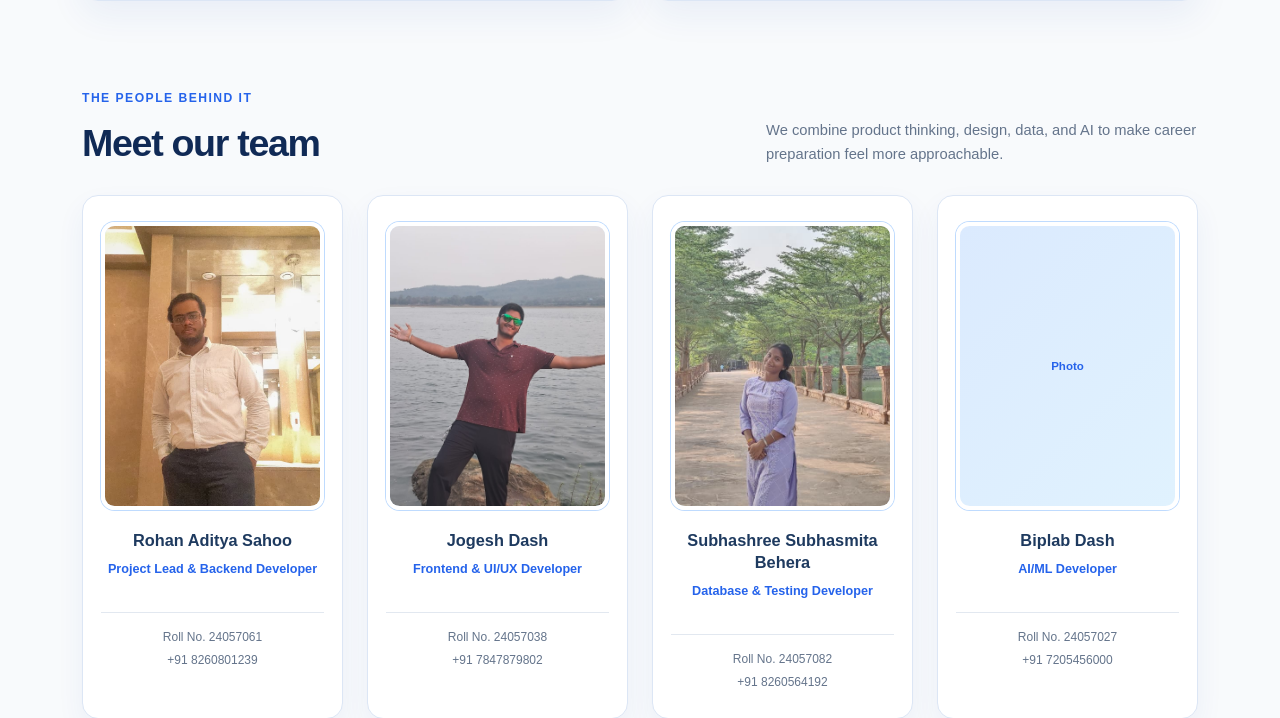
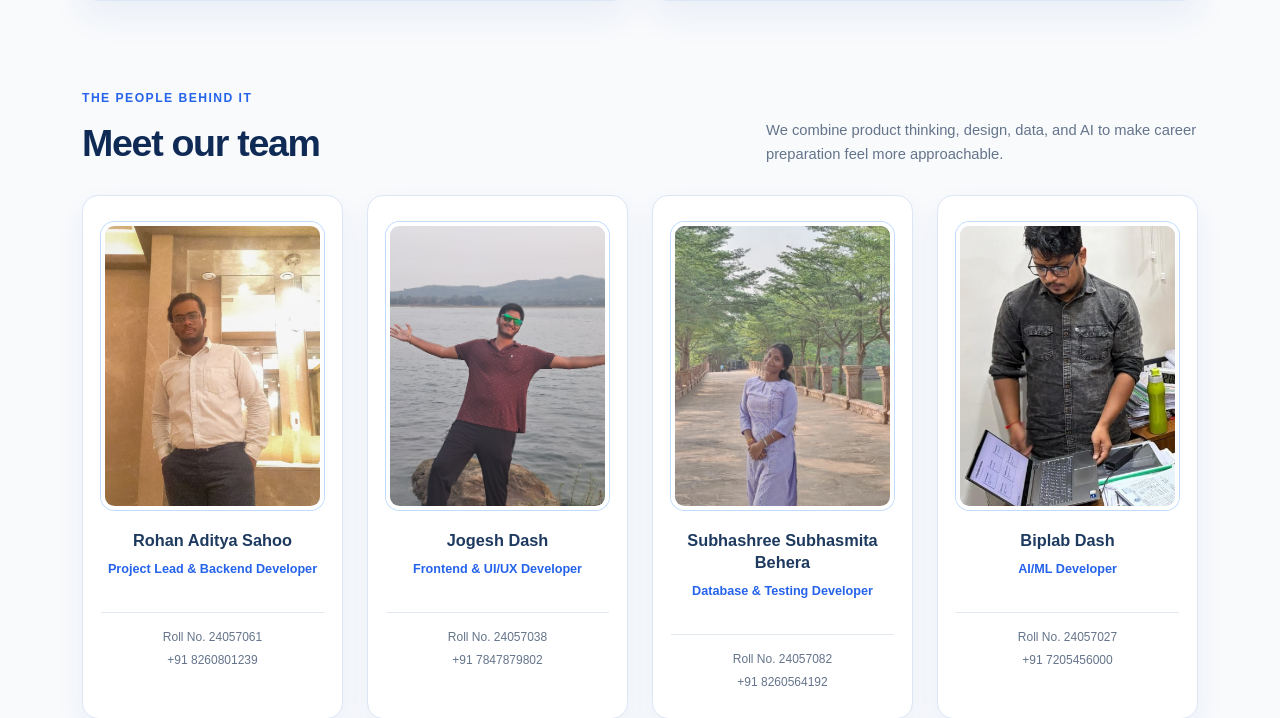
Before and after one commit to rohanadityasahoo/AI-Career-Portal, a Flask app: page /about in a window 1280 px wide. Shown: the part 1085-1803 px from the top of the page. Run offline with Flask 3, Linux system fonts and the light colour scheme.

Commit message:
Add Biplab photo to about page

```diff
--- a/templates/about/index.html
+++ b/templates/about/index.html
@@ -130,7 +130,7 @@ About | CareerPilot AI
                     <article class="about-team-card h-100 text-center">
                         <img class="about-team-avatar about-team-photo"
                             src="{{ url_for('static', filename='images/subhashree-subhasmita-behera.jpeg') }}"
-                             alt="Subhashree Subhasmita Behera">
+                            alt="Subhashree Subhasmita Behera">
                         <h3>Subhashree Subhasmita Behera</h3>
                         <p class="about-team-role">Database &amp; Testing Developer</p>
                         <div class="about-team-meta">
@@ -142,7 +142,9 @@ About | CareerPilot AI
 
                 <div class="col-md-6 col-xl-3">
                     <article class="about-team-card h-100 text-center">
-                        <div class="about-team-avatar">Photo</div>
+                        <img class="about-team-avatar about-team-photo"
+                            src="{{ url_for('static', filename='images/biplab-dash.jpeg') }}"
+                            alt="Biplab Dash">
                         <h3>Biplab Dash</h3>
                         <p class="about-team-role">AI/ML Developer</p>
                         <div class="about-team-meta">
```
Also changed, not shown: static/images/biplab-dash.jpeg (added).
